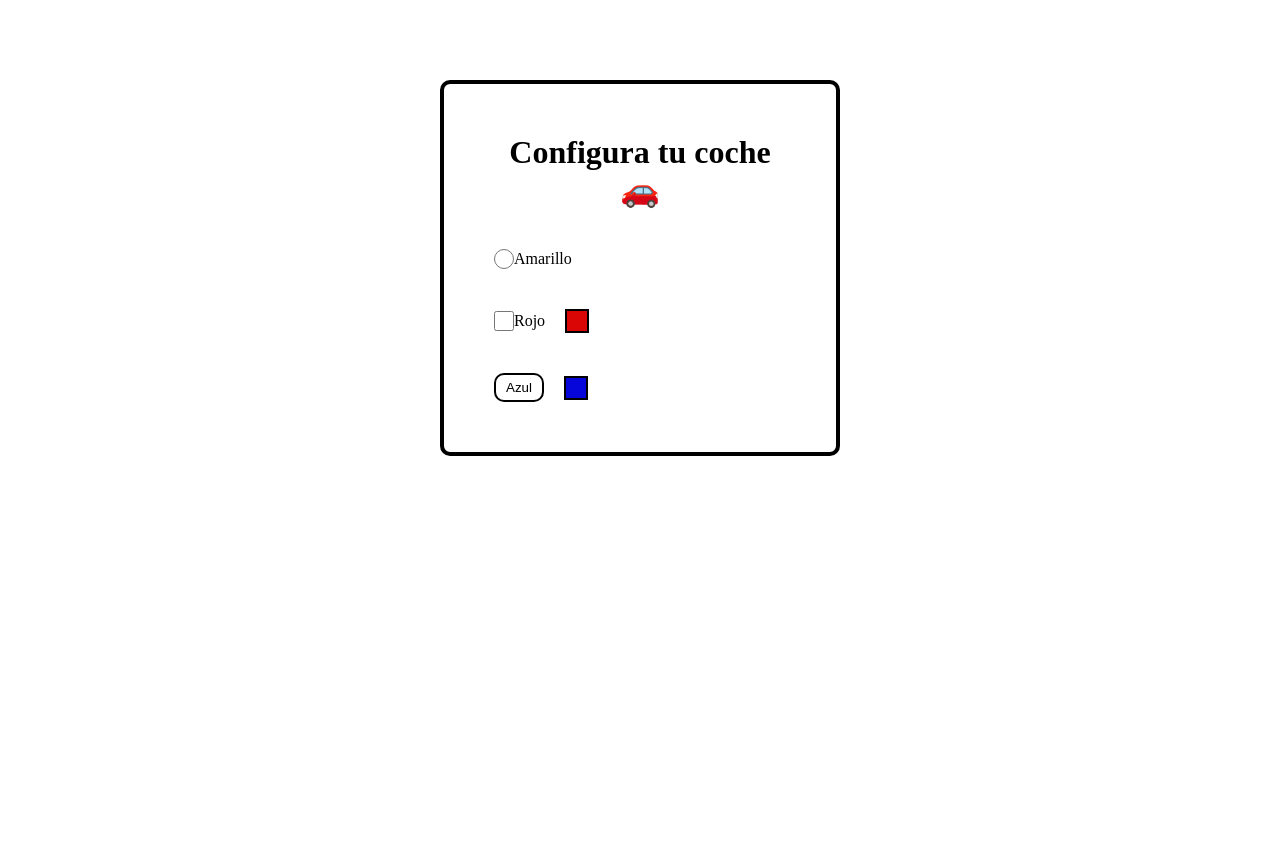
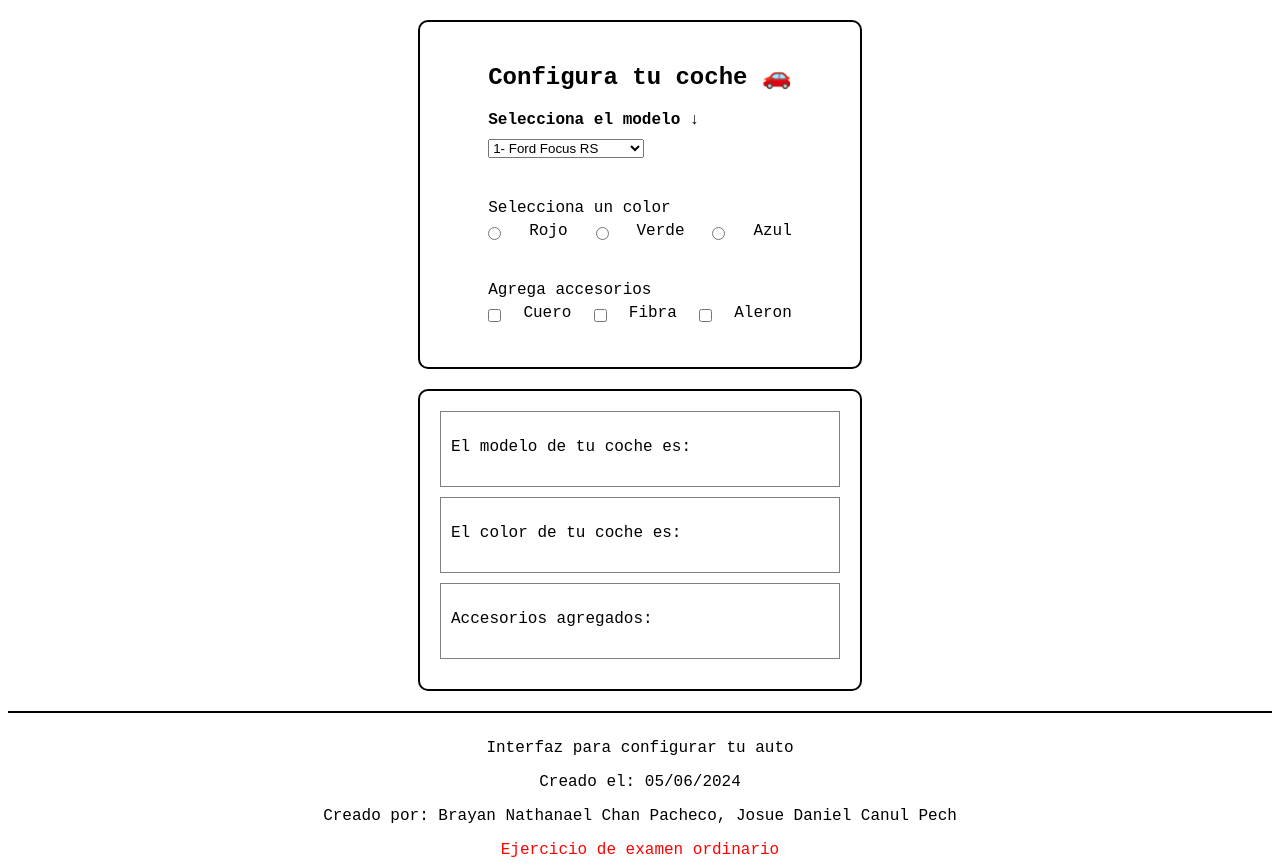
Before and after one commit to Brayan-chan/Examen, a plain HTML site: page index.html in a window 1280 px wide. Before the commit the page ends 800 px from the top, so only its background shows below. Drawn offline with Linux system fonts and the light colour scheme.

Commit message:
change the styles and implement logic

```diff
--- a/index.html
+++ b/index.html
@@ -1,36 +1,63 @@
 <!DOCTYPE html>
-<html lang="en">
+<html lang="es">
 <head>
     <meta charset="UTF-8">
     <meta name="viewport" content="width=device-width, initial-scale=1.0">
-    <title>Examen Web</title>
+    <title>Configura tu coche</title>
     <link rel="stylesheet" href="styles.css">
 </head>
-
 <body>
-    <div class="contenedor">
-        <h1>Configura tu coche <span id="coche">🚗</span></h1>
-
-        <div class="grupo">
-            <input type="radio" name="amarillo" id="amarillo" value="amarillo">
-            Amarillo
-            <div class="color-amamarillo"></div>
-        </div>
-
-        <div class="grupo">
-            <input type="checkbox" name="rojo" id="rojo" value="rojo">
-            Rojo
-            <div class="color-rojo"></div>
-        </div>
-
-        <div class="grupo">
-            <button name="azul" id="azul">Azul</button>
-            <div class="color-azul"></div>
+    <div class="container">
+        <div class="config">
+            <h2>Configura tu coche <span>🚗</span></h2>
+            <div class="seleccion">
+                <label for="modelo">Selecciona el modelo ↓</label>
+                <select id="modelo">
+                    <option value="Ford Focus RS">1- Ford Focus RS</option>
+                    <option value="Honda Civic Type R">2- Honda Civic Type R</option>
+                    <option value="Audi R8">3- Audi R8</option>
+                </select>
+            </div>
+            <p>Selecciona un color</p>
+            <div class="color">
+                <input type="radio" id="rojo" name="color" value="Rojo">
+                <label for="rojo">Rojo</label>
+                <input type="radio" id="verde" name="color" value="Verde">
+                <label for="verde">Verde</label>
+                <input type="radio" id="azul" name="color" value="Azul">
+                <label for="azul">Azul</label>
+            </div>
+            <p>Agrega accesorios</p>
+            <div class="accesorios">
+                <input type="checkbox" id="cuero" name="accesorio" value="Cuero">
+                <label for="cuero">Cuero</label>
+                <input type="checkbox" id="fibra" name="accesorio" value="Fibra">
+                <label for="fibra">Fibra</label>
+                <input type="checkbox" id="aleron" name="accesorio" value="Aleron">
+                <label for="aleron">Aleron</label>
+            </div>
         </div>
     </div>
-
-    <div class="info"></div>
+    <div class="info">
+        <div>
+            <p>El modelo de tu coche es:</p>
+            <p id="modelo-seleccionado" class="seleccion"></p>
+        </div>
+        <div>
+            <p>El color de tu coche es:</p>
+            <p id="color-seleccionado" class="seleccion"></p>
+        </div>
+        <div>
+            <p>Accesorios agregados:</p>
+            <p id="accesorios-seleccionados" class="seleccion"></p>
+        </div>
+    </div>
+    <footer>
+        <p>Interfaz para configurar tu auto</p>
+        <p>Creado el: 05/06/2024</p>
+        <p>Creado por: Brayan Nathanael Chan Pacheco, Josue Daniel Canul Pech</p>
+        <p class="importante">Ejercicio de examen ordinario</p>
+    </footer>
+    <script src="script.js"></script>
 </body>
-
-<script src="script.js"></script>
 </html>
--- a/script.js
+++ b/script.js
@@ -1,20 +1,26 @@
-document.addEventListener('DOMContentLoaded', function() {
-    //Seleccionamos los id de los elementos
-    const rojo = document.getElementById('rojo')
+document.addEventListener('DOMContentLoaded', function () {
+    const modelo = document.getElementById('modelo');
+    const inputColores = document.querySelectorAll('input[name="color"]');
+    const inputsAccesorios = document.querySelectorAll('input[name="accesorio"]');
 
-    const azul = document.getElementById('azul')
+    const modeloSeleccionado = document.getElementById('modelo-seleccionado');
+    const colorSeleccionado = document.getElementById('color-seleccionado');
+    const accesoriosSeleccionados = document.getElementById('accesorios-seleccionados');
 
-    const info = document.querySelector('.info')
+    modelo.addEventListener('change', function () {
+        modeloSeleccionado.textContent = modelo.value;
+    });
 
-    const coche = document.getElementById('coche')
+    inputColores.forEach(input => {
+        input.addEventListener('change', function () {
+            colorSeleccionado.textContent = input.value;
+            colorSeleccionado.className = 'seleccion ' + input.value.toLowerCase();
+        });
+    });
 
-    azul.addEventListener('click', function(evento) {
-        evento.preventDefault()
-        info.innerHTML =
-        '<p>El color de tu coche es <span class="azul">azul</span></p>'
-        coche.innerHTML =
-        '🚙'
-    })
-
-    rojo.addEventListener('')
-})
+    inputsAccesorios.forEach(input => {
+        input.addEventListener('change', function () {
+           //accesoriosSeleccionados
+        });
+    });
+});
--- a/styles.css
+++ b/styles.css
@@ -1,83 +1,91 @@
-* {
-    margin: 0;
-    padding: 0;
-    box-sizing: border-box;
+body {
+    font-family: 'Courier New', Courier, monospace;
+    background-color: #ffffff;
 }
 
-.contenedor {
-    border: 4px solid black;
+.container {
+    display: flex;
+    border: 2px solid #010101;
+    border-radius: 10px;
     max-width: 400px;
-    padding: 50px;
-    margin: 80px auto;
+    padding: 20px;
+    margin: 20px auto;
+}
+
+.config {
+    margin: auto;
+    display: flex;
+    flex-direction: column;
+}
+
+select#model {
+    padding: 5px;
     border-radius: 10px;
+    width: 300px;
+}
+
+.color{
+    display: flex;
+    justify-content: space-between;
+}
+
+.accesorios {
+    display: flex;
+    justify-content: space-between;
+}
+
+h2 {
     text-align: center;
 }
 
-input#amarillo {
-    width: 20px;
-    height: 20px;
+.seleccion, .color, .accesorios {
+    margin-bottom: 20px;
 }
 
-input#rojo {
-    width: 20px;
-    height: 20px;
+label, p {
+    display: block;
+    margin-bottom: 5px;
 }
 
-div.color-amarillo {
-    padding: 10px;
-    width: 10px;
-    border: 2px solid black;
-    display: flex;
-    margin-left: 20px;
-    background-color: rgb(248, 252, 4);
-}
-
-div.color-rojo {
-    padding: 10px;
-    width: 10px;
-    border: 2px solid black;
-    display: flex;
-    margin-left: 20px;
-    background-color: rgb(218, 6, 6);
-}
-
-div.color-azul {
-    padding: 10px;
-    width: 10px;
-    border: 2px solid black;
-    display: flex;
-    margin-left: 20px;
-    background-color: rgb(6, 6, 218);
-}
-
-.grupo {
-    display: flex;
-    margin-top: 40px;
-    align-items: center;
-}
-
-#azul {
-    padding: 5px;
-    width: 50px;
-    border: 2px solid black;
-    background: transparent;
-    border-radius: 10px;
-}
-
-#azul:hover {
-    background: rgb(6, 6, 218);
-    color: #fff;
-    transition: 500ms;
-    transform: scale(0.95);
-}
-
-.azul {
-    color: rgb(6, 6, 218);
+select, input[type="radio"], input[type="checkbox"] {
+    margin: 5px 0;
 }
 
 .info {
     display: flex;
     flex-direction: column;
-    font-size: 40px;
+    max-width: 400px;
+    margin: auto;
+    border: 2px solid #020202;
+    border-radius: 10px;
+    padding: 20px;
+}
 
+.info div {
+    border: 1px solid gray;
+    padding: 10px;
+    margin-bottom: 10px;
 }
+
+.seleccion {
+    font-weight: bold;
+}
+
+footer {
+    border-top: 2px solid #000000;
+    padding-top: 10px;
+    margin-top: 20px;
+    text-align: center;
+}
+
+footer .importante {
+    color: #ff0000;
+}
+
+label {
+    cursor: pointer;
+}
+
+input[type="radio"], input[type="checkbox"] {
+    cursor: pointer;
+}
```
